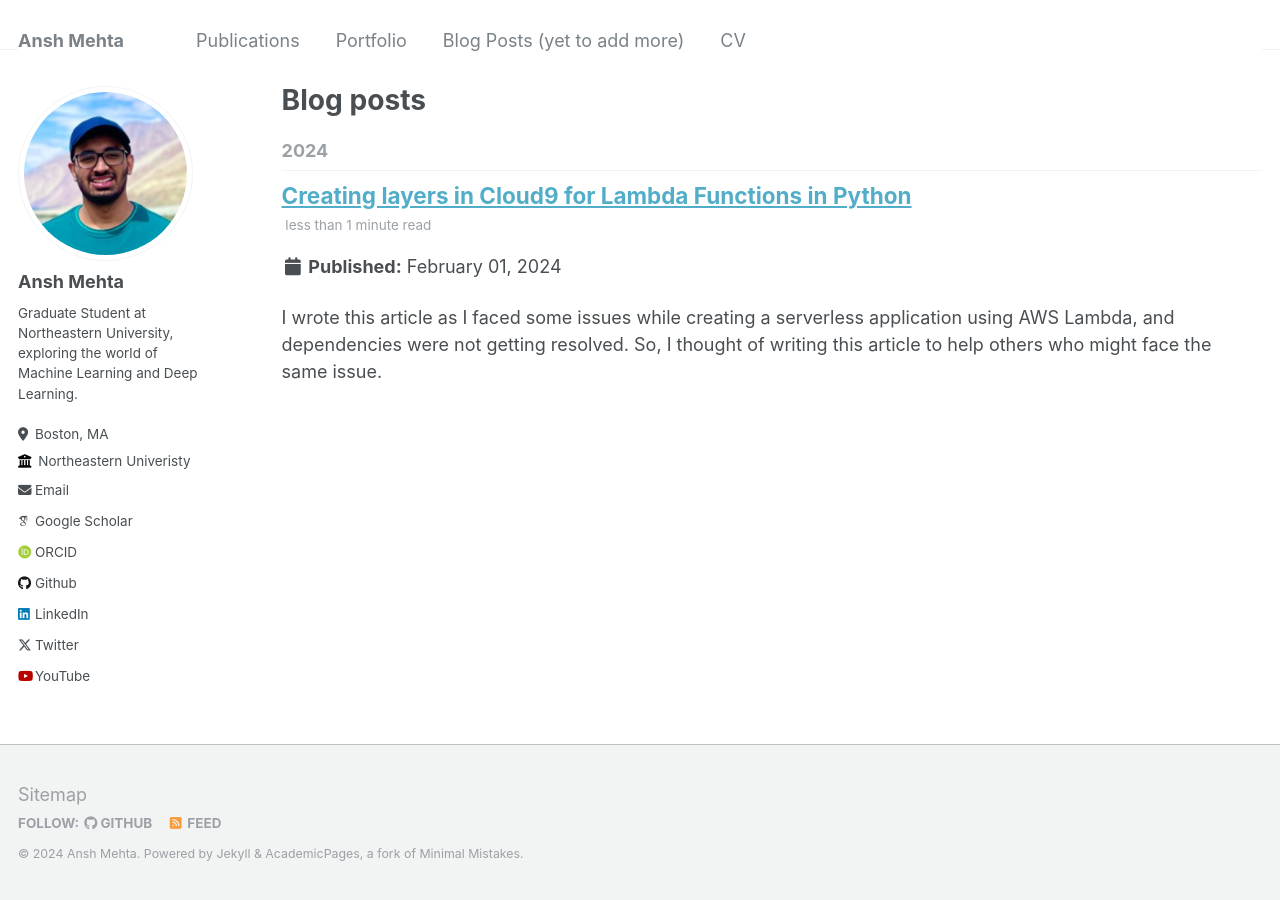
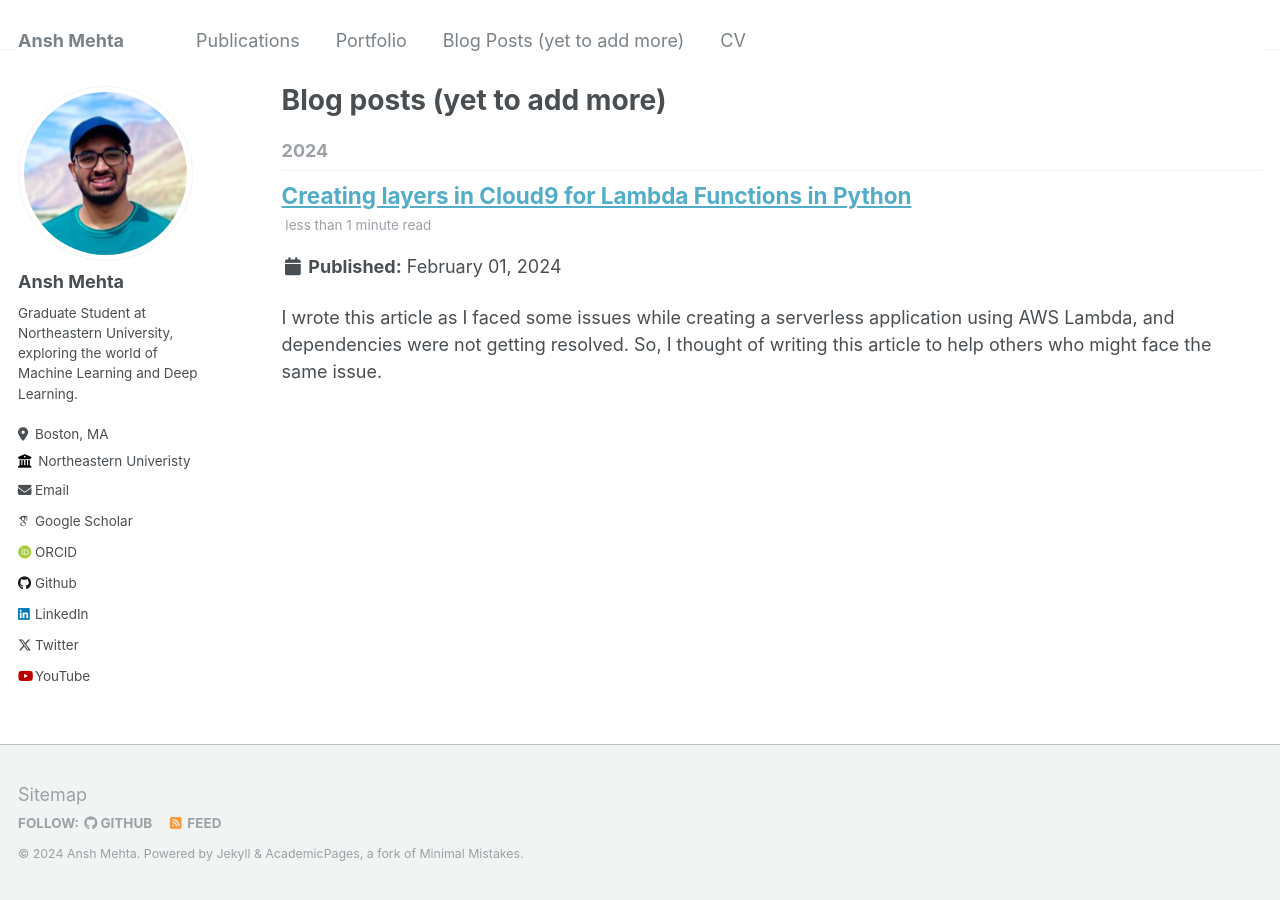
Before and after one commit to anshmehtamm/anshmehtamm.github.io, a Jekyll site: the page built from _pages/year-archive.html, in a window 1280 px wide. Built offline with Jekyll 4.4.1, drawn with Linux system fonts in a browser that asks for light colours; some web fonts are replaced.

Commit message:
Update year-archive.html

```diff
--- a/_pages/year-archive.html
+++ b/_pages/year-archive.html
@@ -1,7 +1,7 @@
 ---
 layout: archive
 permalink: /year-archive/
-title: "Blog posts"
+title: "Blog posts (yet to add more)"
 author_profile: true
 redirect_from:
   - /wordpress/blog-posts/
```
